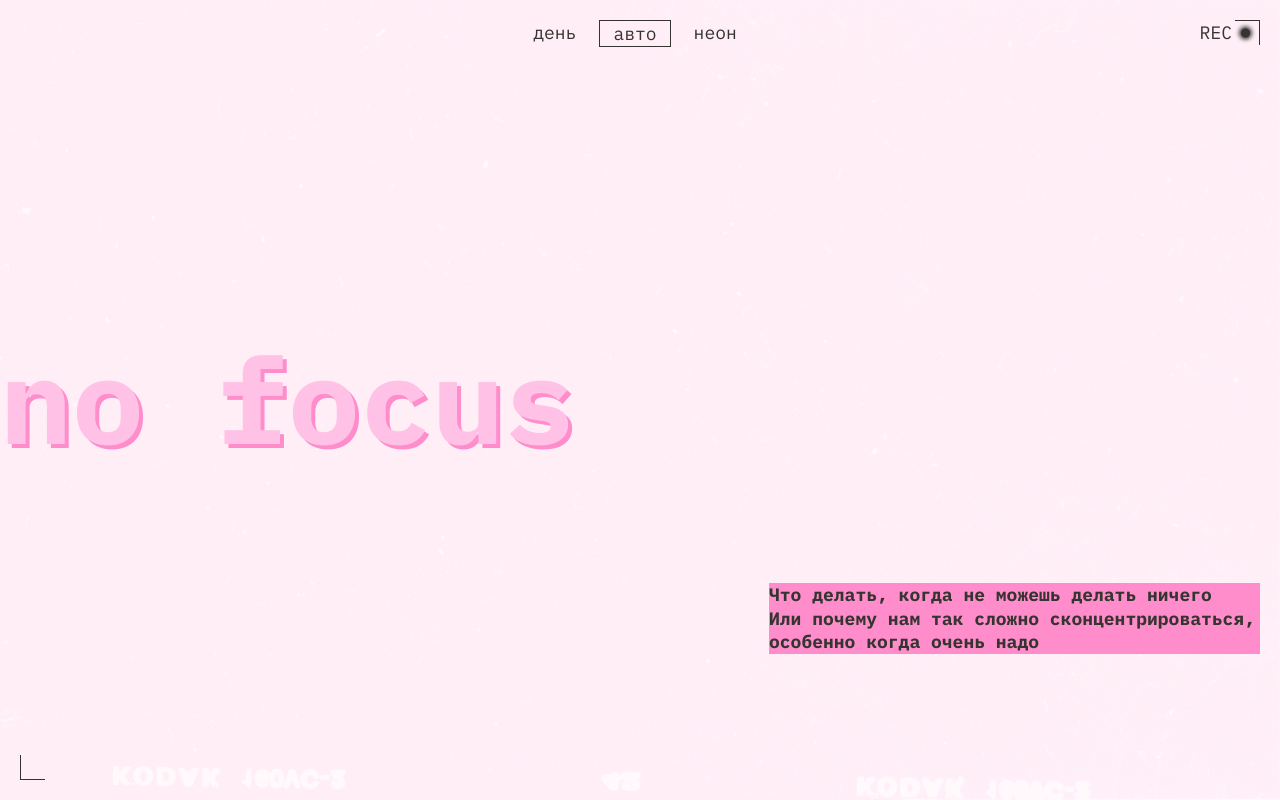
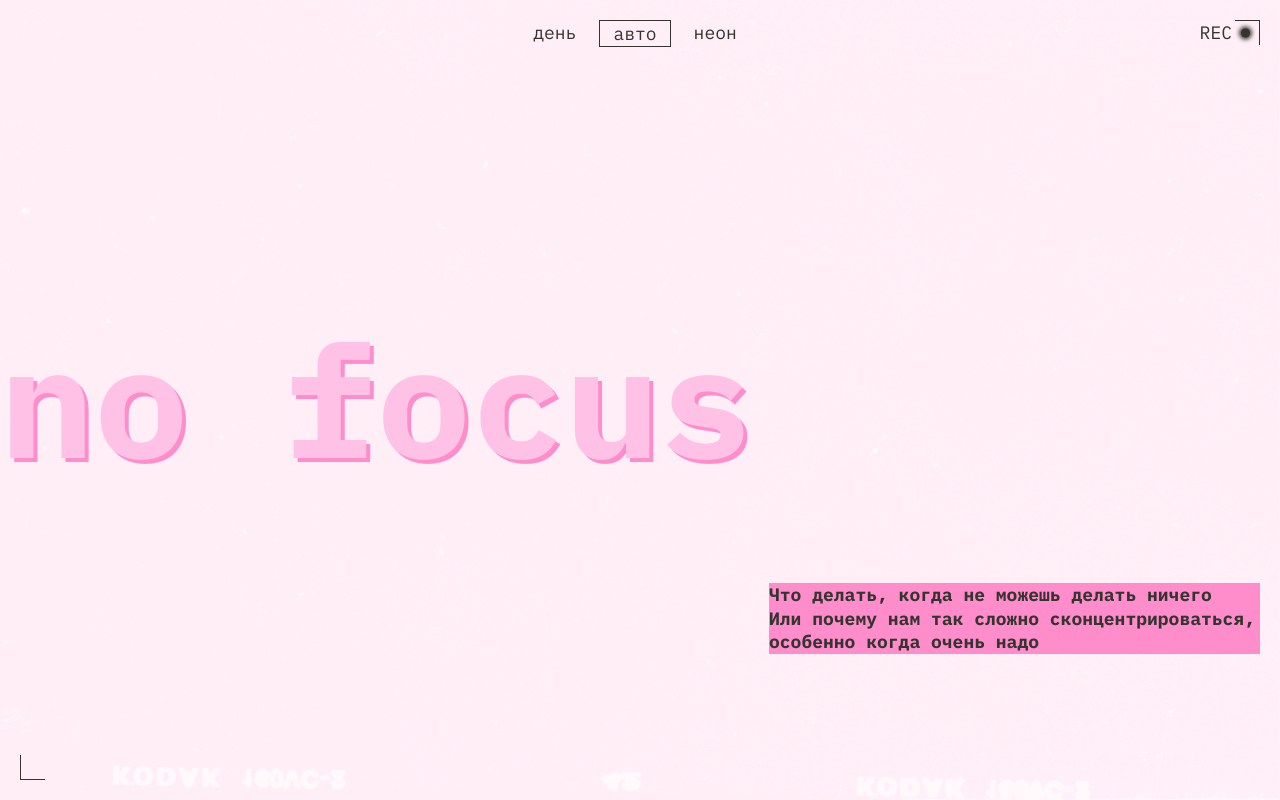
Before and after one commit to Philippe6ak/slozhno-sosredotochitsya-fd, a plain HTML site: page index.html in a window 1280 px wide. Shown: the top 800 px of the page. Drawn offline with Linux system fonts and the light colour scheme.

Commit message:
Fixed typos

```diff
--- a/index.html
+++ b/index.html
@@ -123,7 +123,6 @@
             затем нужно, чтобы вернуться к работе.
           </p>
         </article>
-        <article class="content-sub__section">
       </section>
       <section class="content-main__section">
         <h3 class="content-title">
--- a/styles/style.css
+++ b/styles/style.css
@@ -6,7 +6,7 @@
   background-size: cover;
   background-position: center;
   background-attachment: fixed;
-  background-color: var(--stil-bg);
+  background-color: var(--still-bg);
 }
 
 /* header section*/
--- a/styles/variables.css
+++ b/styles/variables.css
@@ -20,6 +20,6 @@
 
 @media (width >= 768px) {
   :root {
-    --logo-size: clamp(7.25rem, 7.0115rem + 1.0178vw, 7.5rem);
+    --logo-size: clamp(7.5rem, 0.5625rem + 14.4531vw, 9.8125rem);
   }
 }
```
